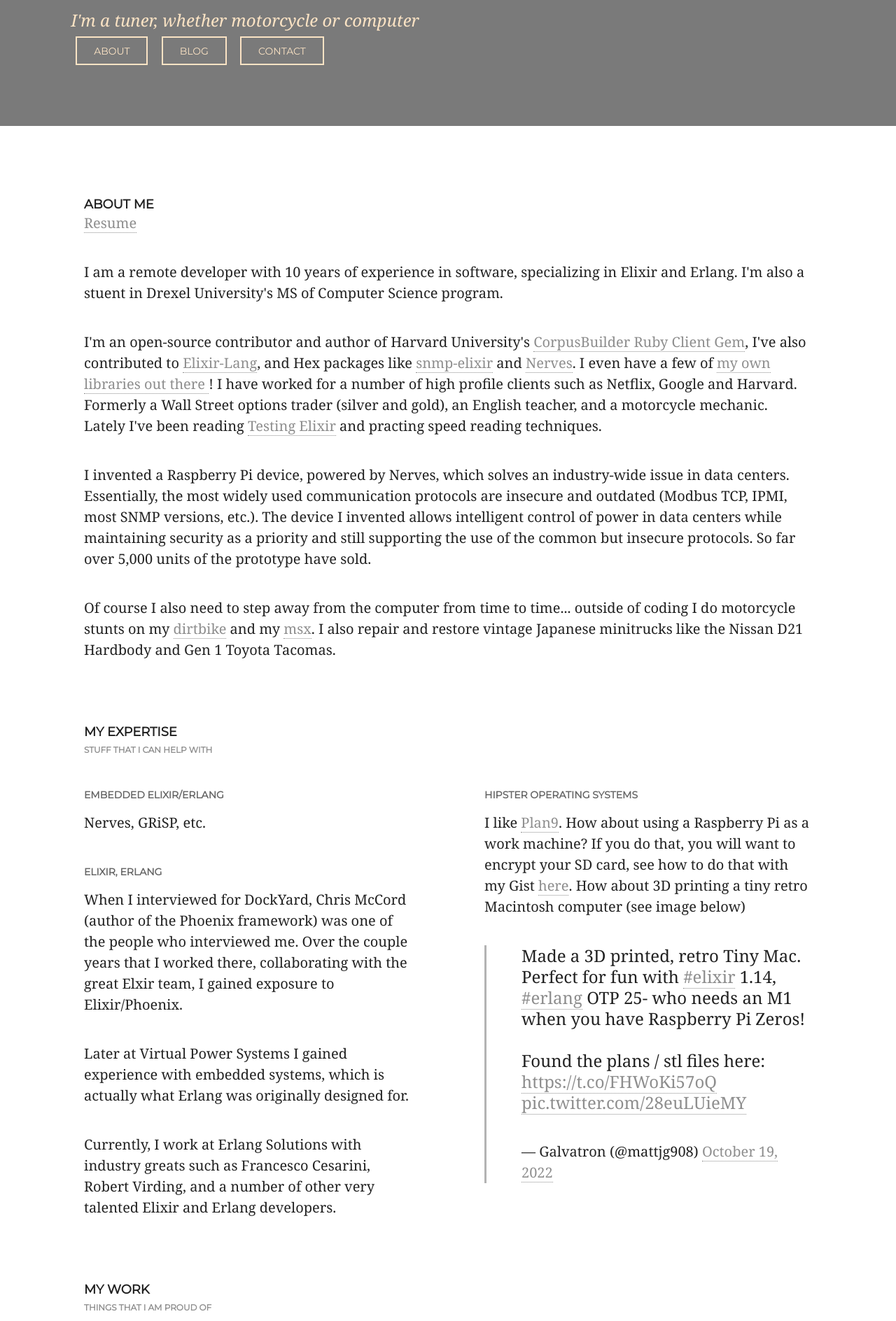
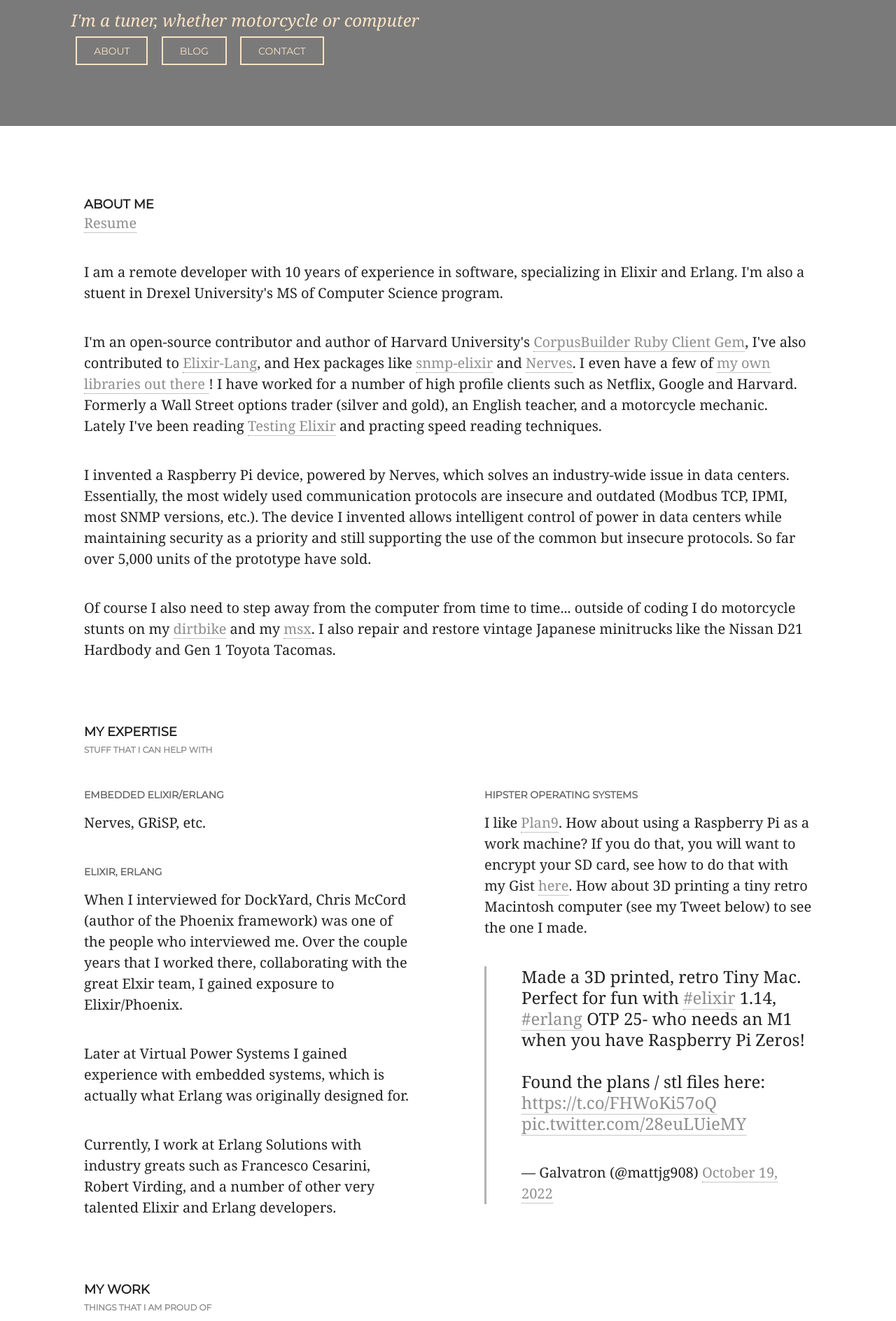
Before and after one commit to mattjg908/mattjg908.github.com, a Jekyll site: the page built from about/index.html, in a window 1280 px wide. Shown: the part 70-1958 px from the top of the page at 70% size. Built offline with Jekyll 4.4.1, drawn with Linux system fonts in a browser that asks for light colours; some web fonts are replaced; comment, search, counter and statistics services are not loaded; grey boxes are pictures that could not be loaded.

Commit message:
master Update about

```diff
--- a/about/index.html
+++ b/about/index.html
@@ -90,7 +90,7 @@ overview: true
                 <p>I like <a href="https://9p.io/plan9/">Plan9</a>. How about using a Raspberry Pi as a work
                 machine? If you do that, you will want to encrypt your SD card, see how to do that with my
                 Gist <a href="https://gist.github.com/mattjg908/9f56b7ace55cf923a93482df66369115">here</a>.
-                How about 3D printing a tiny retro Macintosh computer (see image below)</p>
+                How about 3D printing a tiny retro Macintosh computer (see my Tweet below) to see the one I made.</p>
                 <blockquote class="twitter-tweet"><p lang="en" dir="ltr">Made a 3D printed, retro Tiny Mac. Perfect for fun with <a href="https://twitter.com/hashtag/elixir?src=hash&amp;ref_src=twsrc%5Etfw">#elixir</a> 1.14, <a href="https://twitter.com/hashtag/erlang?src=hash&amp;ref_src=twsrc%5Etfw">#erlang</a> OTP 25- who needs an M1 when you have Raspberry Pi Zeros!<br><br>Found the plans / stl files here: <a href="https://t.co/FHWoKi57oQ">https://t.co/FHWoKi57oQ</a> <a href="https://t.co/28euLUieMY">pic.twitter.com/28euLUieMY</a></p>&mdash; Galvatron (@mattjg908) <a href="https://twitter.com/mattjg908/status/1582792580332257280?ref_src=twsrc%5Etfw">October 19, 2022</a></blockquote> <script async src="https://platform.twitter.com/widgets.js" charset="utf-8"></script>
 
             </div>
```
